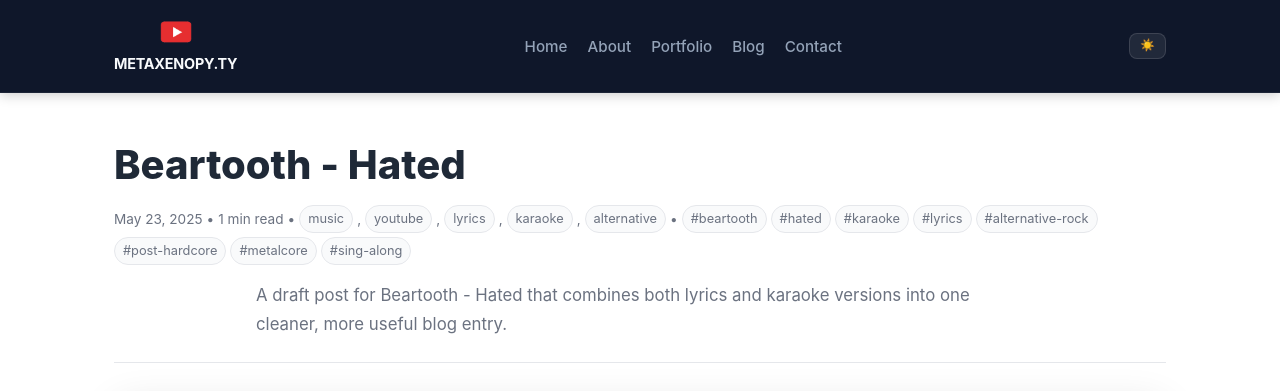
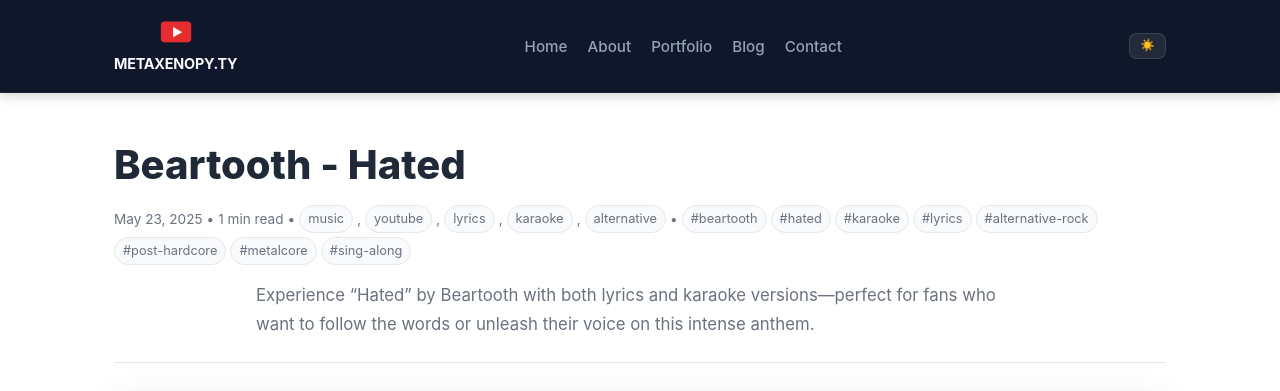
Before and after one commit to darzmackz/darzmackz.github.io, a Jekyll site: the page built from _posts/2025-05-23-beartooth-hated.md, in a window 1280 px wide and 900 px high, cut to the strip 0-391 px from the top of the window. Built offline with Jekyll 4.4.1, drawn with Linux system fonts in a browser that asks for light colours.

Commit message:
Update: Beartooth - Hated

```diff
--- a/_posts/2025-05-23-beartooth-hated.md
+++ b/_posts/2025-05-23-beartooth-hated.md
@@ -5,7 +5,7 @@
 categories: [music, youtube, lyrics, karaoke, alternative]
 tags: [beartooth, hated, karaoke, lyrics, alternative-rock, post-hardcore, metalcore, sing-along]
 youtube_id: "DDKPvzHcR2c"
-description: "A draft post for Beartooth - Hated that combines both lyrics and karaoke versions into one cleaner, more useful blog entry."
+description: "Experience “Hated” by Beartooth with both lyrics and karaoke versions—perfect for fans who want to follow the words or unleash their voice on this intense anthem."
 seo_title: "Beartooth - Hated | METAXENOPY.TY | Lyrics & Karaoke (Sing Along Version)"
 status: "published"
 published: true
```
